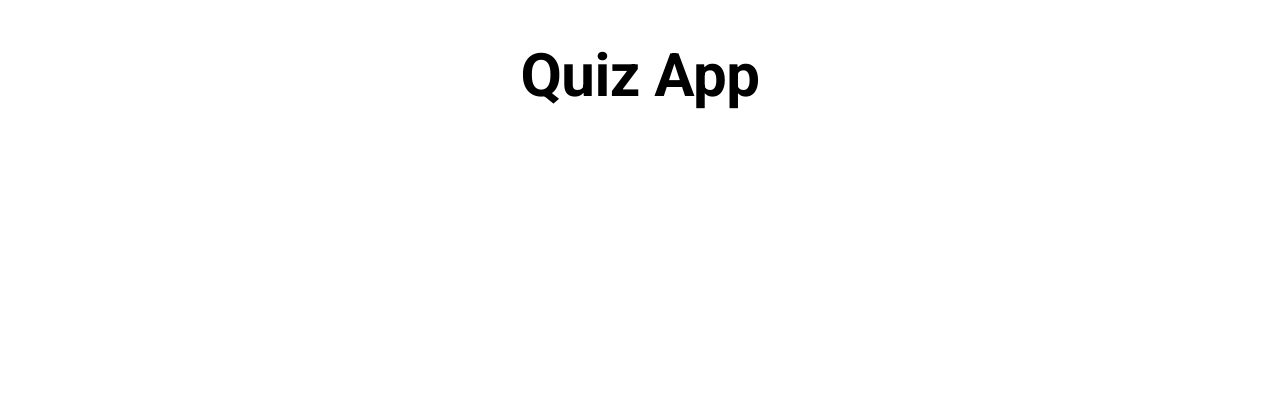
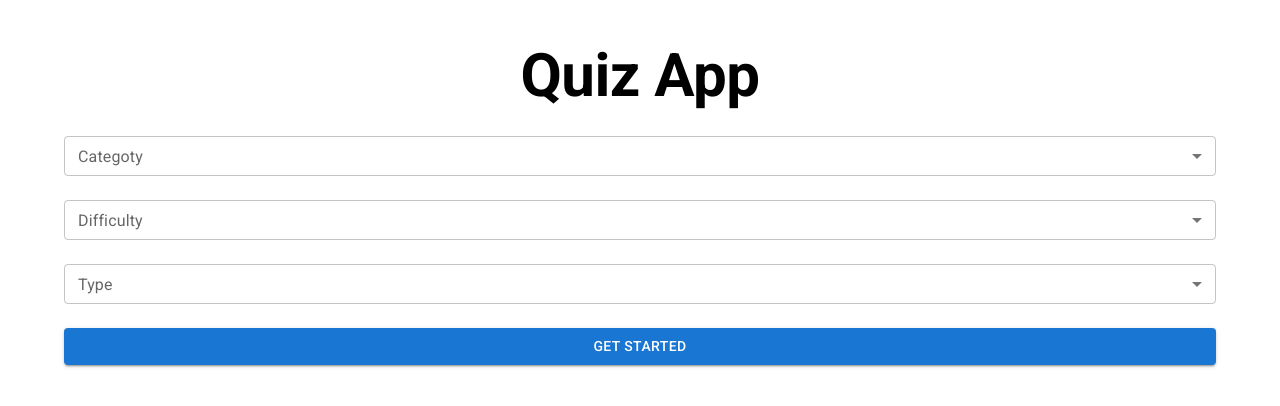
Before and after one commit to Chrstphr9/Quiz-App, a React (Vite) app: page / in a window 1280 px wide. Shown: the top 406 px of the page. Built offline with nearby package versions, Linux system fonts and the light colour scheme.

Commit message:
created a submit function

```diff
--- /dev/null
+++ b/src/components/SelectField.jsx
@@ -0,0 +1,28 @@
+import { Box, FormControl, InputLabel, MenuItem, Select } from '@mui/material'
+import React, { useState } from 'react'
+
+const SelectField = (props) => {
+    const {label} = props;
+    const [value, setValue] = useState('');
+
+    const handleChange = () => {
+
+    }
+
+  return (
+    <Box mt={3} width='100%'>
+        <FormControl size='small' fullWidth>
+            <InputLabel>
+                {label}
+            </InputLabel>
+            <Select value={value} label={label} onChange={handleChange}>
+                <MenuItem>Option1</MenuItem>
+                <MenuItem>Option2</MenuItem>
+                <MenuItem>Option3</MenuItem>
+            </Select>
+        </FormControl>
+    </Box>
+  )
+}
+
+export default SelectField
--- a/src/pages/settings.jsx
+++ b/src/pages/settings.jsx
@@ -1,11 +1,32 @@
-import { Typography } from "@mui/material"
+import { Box, Button, Typography } from "@mui/material"
+import SelectField from "../components/SelectField"
 
 
 const settings = () => {
+
+
+      const handleSubmit= e => {
+        e.preventDefault();
+      }
+
+
+
   return (
+    <form onSubmit={handleSubmit}>
     <Typography variant="h2" fontWeight='Bold'>
       Quiz App
     </Typography>
+    <SelectField label='Categoty'/>
+    <SelectField label='Difficulty'/>
+    <SelectField label='Type'/>
+    <Box mt={3} width='100%'>
+    <Button fullWidth variant='contained' type="submit">
+      Get Started
+    </Button>
+
+    </Box>
+
+    </form>
   )
 }
 
```
